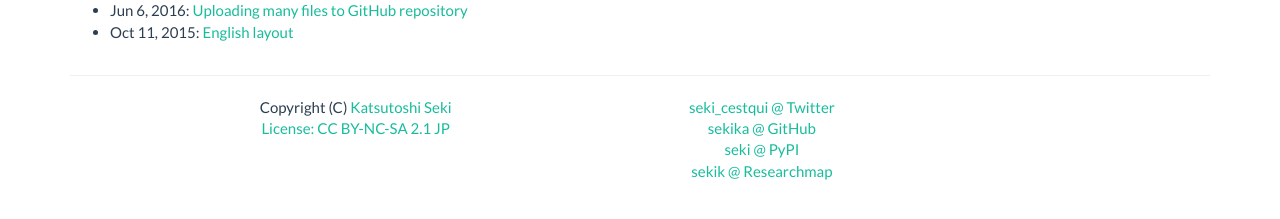
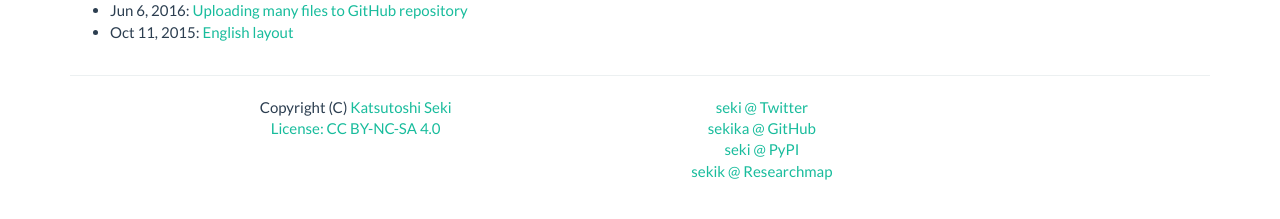
Before and after one commit to sekika/sekika.github.io, a Jekyll site: the page built from tags/english/index.html, in a window 1280 px wide. Shown: the part 198-417 px from the top of the page. Built offline with Jekyll 4.4.1, drawn with Linux system fonts in a browser that asks for light colours.

Commit message:
CC BY-NC-SA 4.0

```diff
--- a/_includes/footer-en.html
+++ b/_includes/footer-en.html
@@ -6,10 +6,10 @@
         <div class="row">
 	  <div class="col-sm-5 col-xs-12">
 	    Copyright (C) {{ site.author-en }}<br />
-             <a rel="license" href="https://creativecommons.org/licenses/by-nc-sa/2.1/jp/deed.en">License: CC BY-NC-SA 2.1 JP</a>
+             <a rel="license" href="https://creativecommons.org/licenses/by-nc-sa/4.0/">License: CC BY-NC-SA 4.0</a>
 	  </div>
           <div class="col-sm-5 col-xs-12">
-             <a href="https://twitter.com/seki_cestqui/">seki_cestqui @ Twitter</a><br>
+             <a href="https://twitter.com/seki/">seki @ Twitter</a><br>
              <a href="https://github.com/sekika">sekika @ GitHub</a><br>
              <a href="https://pypi.org/user/seki/">seki @ PyPI</a><br>
              <a href="https://researchmap.jp/sekik/">sekik @ Researchmap</a>
--- a/_includes/footer.html
+++ b/_includes/footer.html
@@ -6,7 +6,7 @@
         <div class="row">
 	  <div class="col-sm-5 col-xs-12">
 	    Copyright (C) {{ site.author }} ({{ site.author-en }})<br />
-             <a rel="license" href="https://creativecommons.org/licenses/by-nc-sa/2.1/jp/">License: CC BY-NC-SA 2.1 JP</a>
+             <a rel="license" href="https://creativecommons.org/licenses/by-nc-sa/4.0/deed.ja">License: CC BY-NC-SA 4.0</a>
 	  </div>
           <div class="col-sm-5 col-xs-12">
              <a href="https://twitter.com/seki/">seki @ Twitter</a><br>
```
